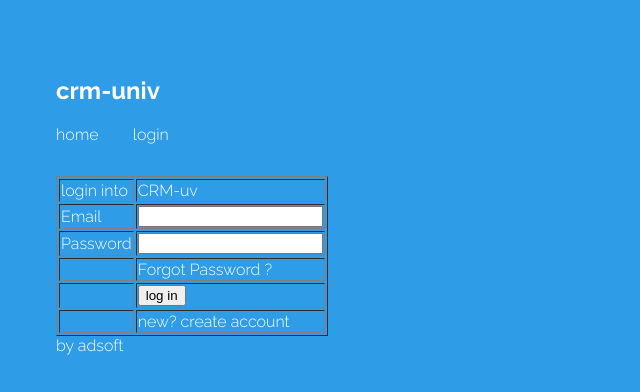
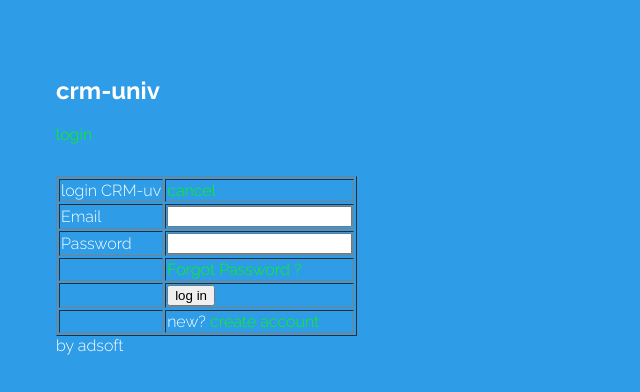
Before and after one commit to kevinquintanah12/frontmycv, an Angular app: page /login in a window 1280 px wide. Shown: the top 392 px of the page, without its empty margins (0-640 px from the left). Built offline with nearby package versions, Linux system fonts and the light colour scheme.

Commit message:
update login #2

```diff
--- a/src/app/app-routing.module.ts
+++ b/src/app/app-routing.module.ts
@@ -3,11 +3,15 @@ import { RouterModule, Routes } from '@angular/router';
 import { HomeComponent } from './home/home.component';
 import { LoginComponent } from "./login/login.component";
 import { LandingPageComponent } from "./landing-page/landing-page.component";
+import { ForgotPasswordComponent } from "./forgot-password/forgot-password.component";
+import { NewUserComponent } from "./new-user/new-user.component";
 
 const routes: Routes = [
   { path: '', component: LandingPageComponent},
   { path: 'home', component: HomeComponent },
   { path: 'login', component: LoginComponent },
+  { path: 'forgot-password', component: ForgotPasswordComponent },
+  { path: 'newuser', component: NewUserComponent },
 ];
 @NgModule({
   imports: [RouterModule.forRoot(routes)],
--- a/src/app/app.component.html
+++ b/src/app/app.component.html
@@ -1,11 +1,14 @@
 <nav>
 <h1>crm-univ</h1>
   <ul>
+   <!--
     <li>
       <a routerLink="/home">
          home
       </a>
     </li>
+    -->
+
     <li>
       <a routerLink="/login">
          login
--- a/src/app/app.module.ts
+++ b/src/app/app.module.ts
@@ -6,13 +6,17 @@ import { AppComponent } from './app.component';
 import { LandingPageComponent } from './landing-page/landing-page.component';
 import { HomeComponent } from './home/home.component';
 import { LoginComponent } from './login/login.component';
+import { ForgotPasswordComponent } from './forgot-password/forgot-password.component';
+import { NewUserComponent } from './new-user/new-user.component';
 
 @NgModule({
   declarations: [
     AppComponent,
     LandingPageComponent,
     HomeComponent,
-    LoginComponent
+    LoginComponent,
+    ForgotPasswordComponent,
+    NewUserComponent
   ],
   imports: [
     BrowserModule,
--- /dev/null
+++ b/src/app/forgot-password/forgot-password.component.html
@@ -0,0 +1 @@
+<p>forgot-password works!</p>
--- a/src/app/login/login.component.html
+++ b/src/app/login/login.component.html
@@ -1,6 +1,13 @@
 <table border=1>
 <tr>
-  <td> login into  </td> <td> CRM-uv </td>
+  <td> login CRM-uv  </td> <td>
+
+  <a routerLink="/">
+     cancel
+  </a>
+
+
+  </td>
 </tr>
 <tr>
   <td> Email </td> <td> <input type="email">  </td>
@@ -9,12 +16,28 @@
 <td> Password </td> <td> <input type="password">  </td>
 </tr>
 <tr>
- <td></td> <td> Forgot Password ? </td>
+ <td></td> <td>
+
+  <a routerLink="/forgot-password">
+     Forgot Password ?
+  </a>
+
+</td>
 </tr>
 <tr>
-<td> </td> <td> <button> log in </button> </td>
+<td> </td> <td>
+
+      <a routerLink="/home">
+         <button> log in </button>
+      </a>
+ </td>
 </tr>
 <tr>
- <td></td> <td> new? create account </td>
+ <td></td> <td> new?
+
+  <a routerLink="/newuser">
+    create account
+  </a>
+ </td>
 </tr>
 </table>
--- /dev/null
+++ b/src/app/new-user/new-user.component.html
@@ -0,0 +1 @@
+<p>new-user works!</p>
--- a/src/styles.css
+++ b/src/styles.css
@@ -20,6 +20,6 @@ ul li {
 }
 
 a {
-   color: #fff;
+   color: #0f0;
    text-decoration: none;
 }
```
Also changed, not shown: src/app/forgot-password/forgot-password.component.ts (added, +10 -0 lines), src/app/new-user/new-user.component.ts (added, +10 -0 lines), src/app/forgot-password/forgot-password.component.css (added), src/app/new-user/new-user.component.css (added), 2 other files (tests, documents, lock files or other folders).
